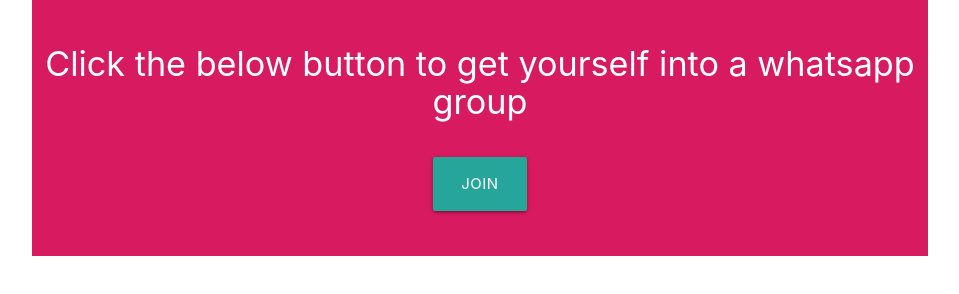
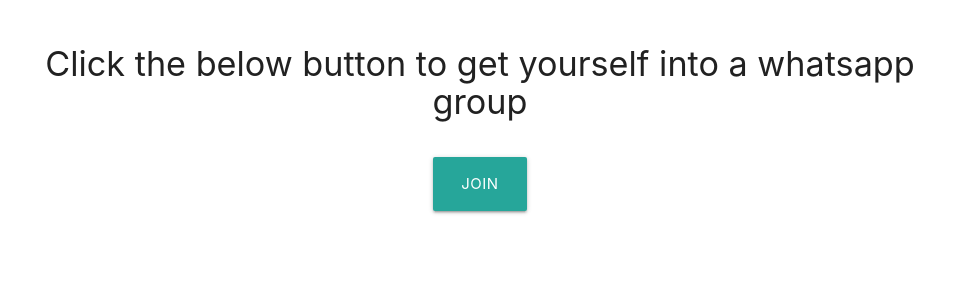
Before and after one commit to gatestuts/gatestuts.github.io, a plain HTML site: page dynamicbutton.html in a window 1280 px wide. Shown: the whole page, without its empty margins (160-1119 px from the left). Drawn offline with nearby package versions, Linux system fonts and the light colour scheme.

Commit message:
bg made white

```diff
--- a/dynamicbutton.html
+++ b/dynamicbutton.html
@@ -11,20 +11,25 @@
     </head>
 
     <body>
-			<div class="container pink darken-1">
+			<div class="container">
 				<br>
 				<center>
-					<h4 class="white-text">Click the below button to get yourself into a whatsapp group</h4>
+					<h4>Click the below button to get yourself into a whatsapp group</h4>
 					<br>
 					<a onclick="dynamiclink()" class="waves-effect waves-light btn-large">Join</a>
 				</center>
 				<br>
 				<br>
+        <!-- <p class="flow-text">Click the button below. Join WhatsApp Group and specify your phone number that you used to fill the form. Otherwise, you will need to send your handwritten question image using WhatsApp.</p>
+        <img class="materialboxed center-block" width="350" src="dynamic.jpeg"> -->
 			</div>
       <!--Import jQuery before materialize.js-->
       <script type="text/javascript" src="https://code.jquery.com/jquery-2.1.1.min.js"></script>
       <script type="text/javascript" src="https://cdnjs.cloudflare.com/ajax/libs/materialize/0.98.2/js/materialize.min.js"></script>
 			<script type="text/javascript">
+      $(document).ready(function(){
+        $('.materialboxed').materialbox();
+      });
 			function dynamiclink()
 			{
 				var datenw = new Date();
```
Also changed, not shown: dynamic.jpeg (added).
